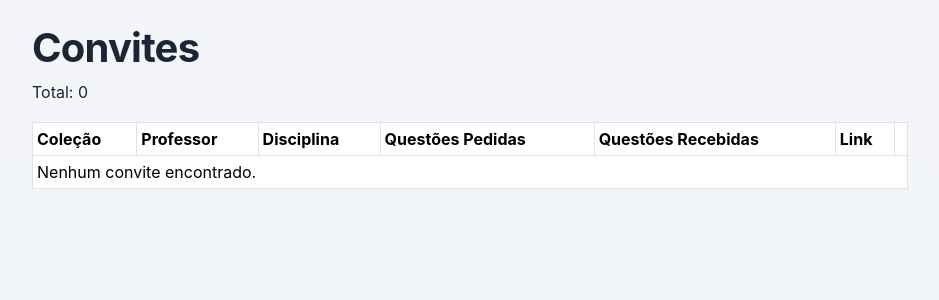
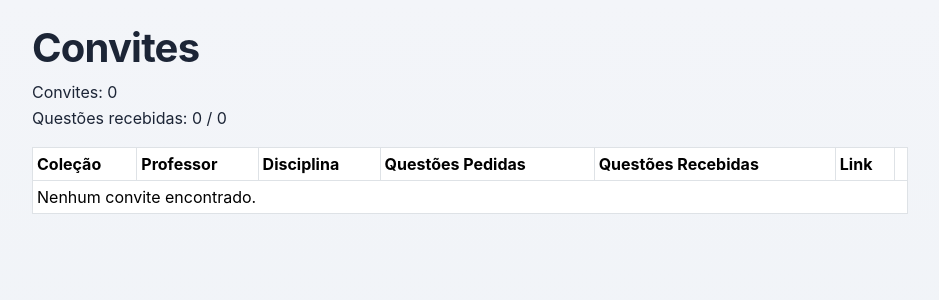
Before and after one commit to dmfadul/question_platform, a Django app: page /invitations/ in a window 1280 px wide. Shown: the top 300 px of the page, without its empty margins (170-1109 px from the left). Run offline with Django 5.2, Linux system fonts and the light colour scheme; the visitor is signed in with stand-in values (Sample User, id 1); data that the repository does not hold is empty.

Commit message:
added counter to invitation list

```diff
--- a/intake/templates/intake/invitation_list.html
+++ b/intake/templates/intake/invitation_list.html
@@ -8,7 +8,9 @@
 
 
 <p>
-    Total: {{ rows|length }}
+    Convites: {{ rows|length }}
+    <br>
+    Questões recebidas: {{ received_questions_total }} / {{ expected_questions_total }}
 </p>
 
 
--- a/intake/views.py
+++ b/intake/views.py
@@ -38,6 +38,10 @@ def invitation_list(request):
 
     rows = []
 
+    expected_questions_total = sum(
+        invitation.expected_questions for invitation in invitations
+    )
+    received_questions_total = 0
     for invitation in invitations:
         relative_url = reverse(
             "intake:invitation-dashboard",
@@ -47,6 +51,8 @@ def invitation_list(request):
         received_questions_count = invitation.questions.filter(
             status=Question.Status.SUBMITTED,
         ).count()
+
+        received_questions_total += received_questions_count
 
         rows.append({
             "invitation": invitation,
@@ -59,6 +65,8 @@ def invitation_list(request):
         "intake/invitation_list.html",
         {
             "rows": rows,
+            "expected_questions_total": expected_questions_total,
+            "received_questions_total": received_questions_total,
             "collection_id": collection_id,
         },
     )
```
